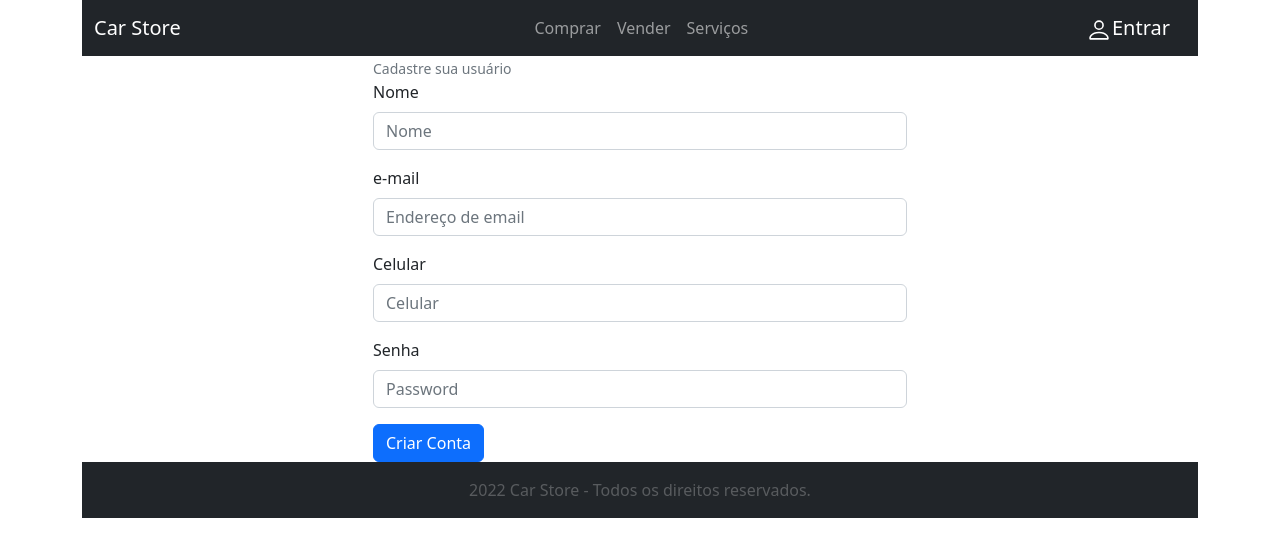
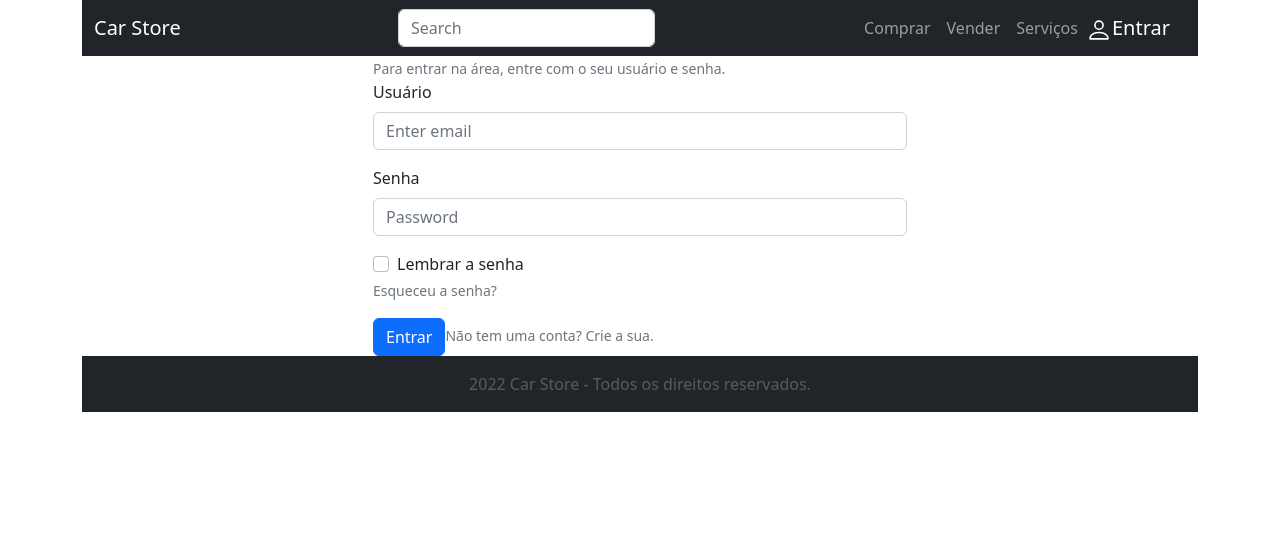
Before and after one commit to wferreirajr/frontend-carstore, a React (Create React App) app: page / in a window 1280 px wide. Shown: the top 556 px of the page. Built offline with nearby package versions, Linux system fonts and the light colour scheme.

Commit message:
Item de pesquisa

```diff
--- a/src/App.js
+++ b/src/App.js
@@ -15,15 +15,15 @@ function App() {
 		<Container className="App">
 			<HeaderMenu />
 
+			<Login />
 			{ /* Para apresentação da tela inicial descomente este trecho
-			<h2>Recomendação para você</h2>}
+			<h2>Recomendação para você</h2>
 			<CarContent />
 			<h2>Carros mais buscados</h2>
 			<CarContent />
 			<Login />
+			<RegistroUsuario />
 			*/ }
-
-			<RegistroUsuario />
 
 			<Footer />
 		</Container>
--- a/src/components/header/index.js
+++ b/src/components/header/index.js
@@ -2,6 +2,8 @@ import React from "react";
 import Container from "react-bootstrap/Container";
 import Nav from "react-bootstrap/Nav";
 import Navbar from "react-bootstrap/Navbar";
+import Form from "react-bootstrap/Form";
+import Button from "react-bootstrap/Button";
 import { Person } from "react-bootstrap-icons";
 
 import "./estilo.css";
@@ -14,9 +16,19 @@ function HeaderMenu() {
 				<Navbar.Toggle aria-controls="responsive-navbar-nav" />
 				<Navbar.Collapse id="responsive-navbar-nav">
 					<Nav className="mx-auto">
-						<Nav.Link href="#comprar">Comprar</Nav.Link>
-						<Nav.Link href="#vender">Vender</Nav.Link>
-						<Nav.Link href="#servicos">Serviços</Nav.Link>
+						<Form className="d-flex">
+							<Form.Control
+								type="search"
+								placeholder="Search"
+								className="mx-auto"
+								aria-label="Search"
+							/>
+						</Form>
+					</Nav>
+					<Nav className="justify-content-end">
+						<Nav.Item><Nav.Link href="#comprar">Comprar</Nav.Link></Nav.Item>
+						<Nav.Item><Nav.Link href="#vender">Vender</Nav.Link></Nav.Item>
+						<Nav.Item><Nav.Link href="#servicos">Serviços</Nav.Link></Nav.Item>
 					</Nav>
 				</Navbar.Collapse>
 				<Navbar.Brand href="#entrar">
```
